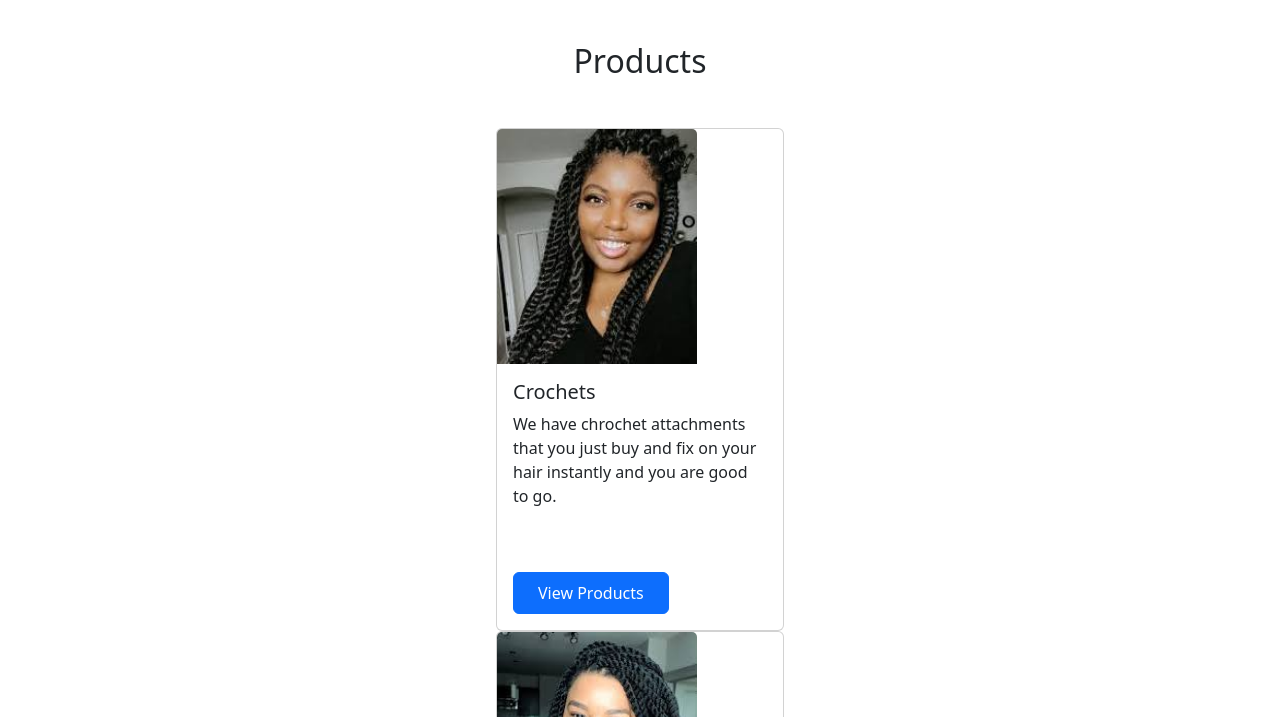
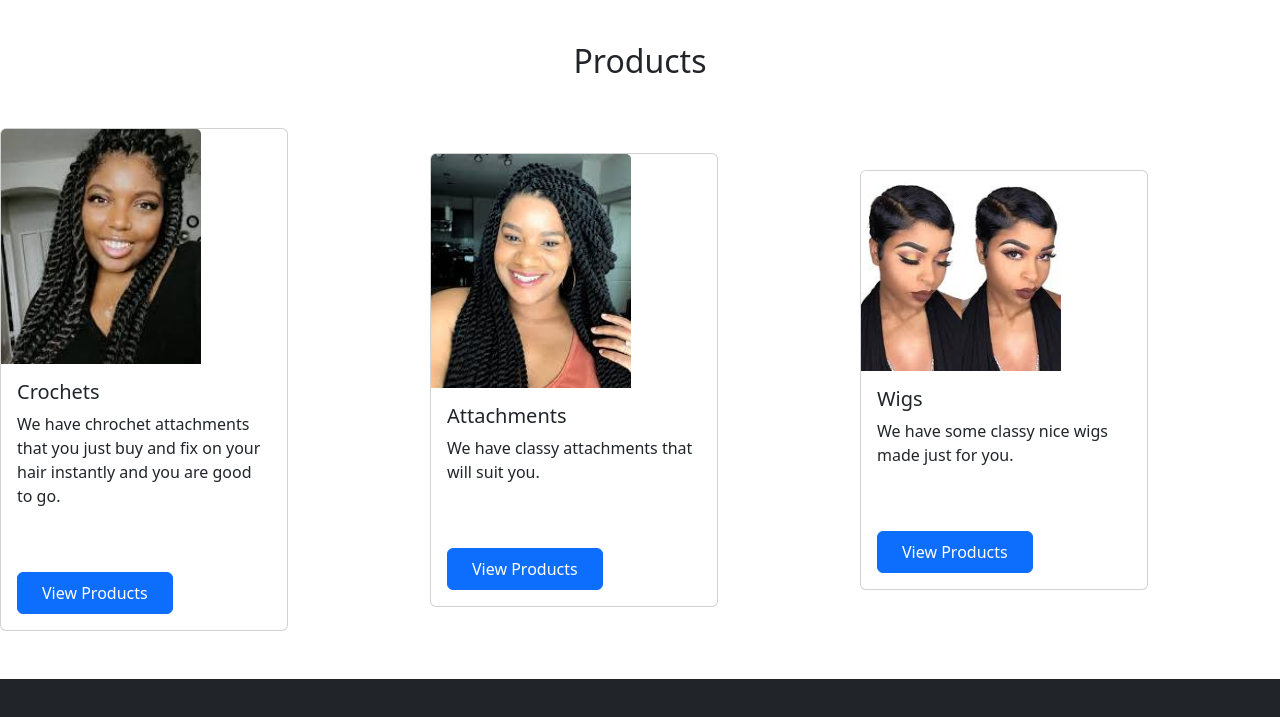
Before and after one commit to Tatin13/kalista, a plain HTML site: page index.html in a window 1280 px wide. Shown: the part 770-1487 px from the top of the page. Drawn offline with nearby package versions, Linux system fonts and the light colour scheme.

Commit message:
Update style.css

```diff
--- a/style.css
+++ b/style.css
@@ -38,6 +38,9 @@ h3{
 }
 .k-container{
    display: flex;
-   flex-direction: column;
+   flex-wrap: wrap;
   align-items: center;
+    justify-content: center;
+    column-gap: 10px;
+    row-gap: 10px;
 }
```
